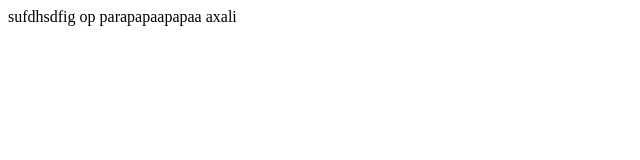
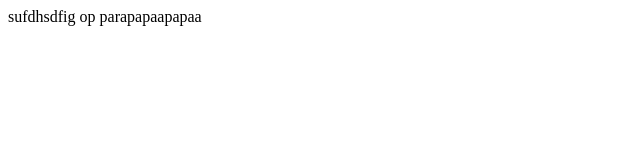
Before and after one commit to matushka1/First-and-Last, a plain HTML site: page index.html in a window 1280 px wide. Shown: the full height of the page, 0-640 px from the left. Drawn offline with Linux system fonts and the light colour scheme.

Commit message:
Update index.html
wagishale b..

```diff
--- a/index.html
+++ b/index.html
@@ -11,8 +11,5 @@
     op
     parapapaapapaa
 
-
-
-    axali
 </body>
 </html>
```
